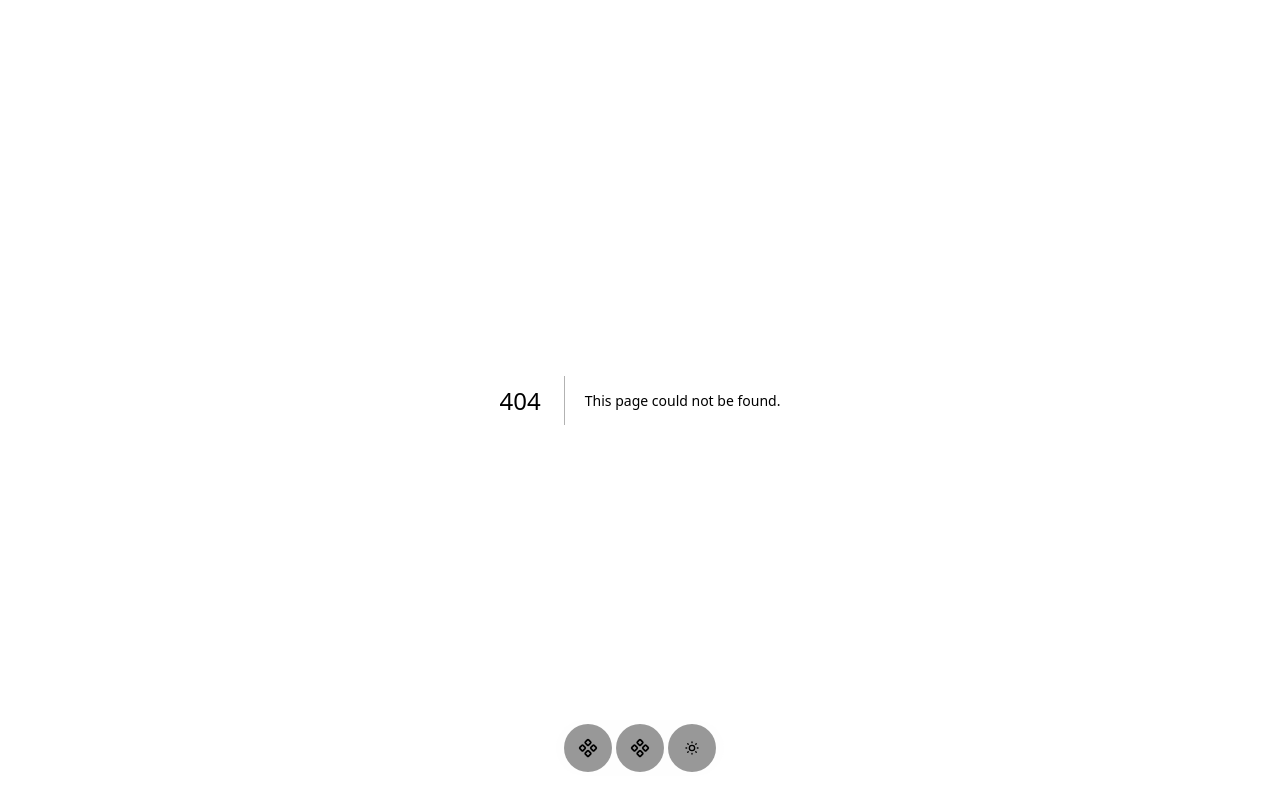
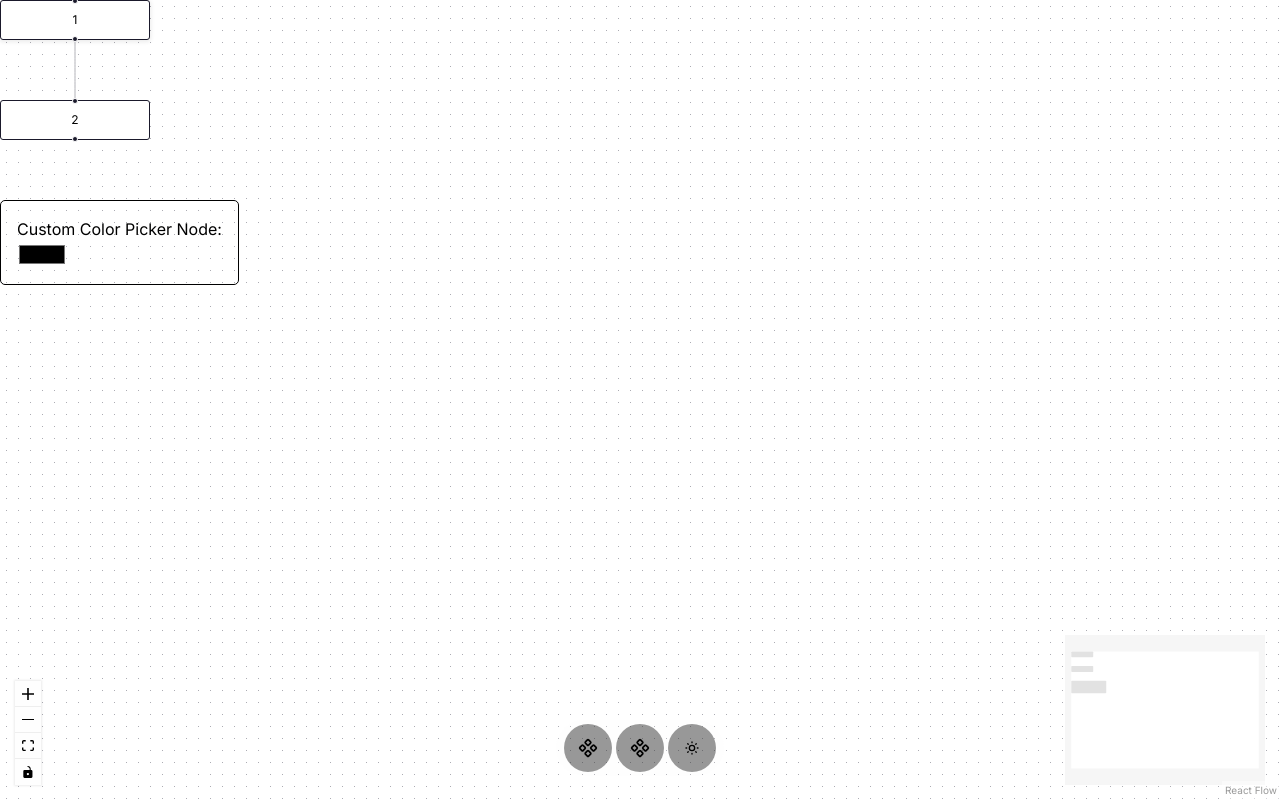
Before and after one commit to seckinyasar/react19-boilerplate, a Next.js app: page /reactflow in a window 1280 px wide. Before the commit this address had no page. Built offline with nearby package versions, Linux system fonts and the light colour scheme.

Commit message:
feat: reactflow is installed

```diff
--- a/eslint.config.mjs
+++ b/eslint.config.mjs
@@ -11,6 +11,17 @@ const compat = new FlatCompat({
 
 const eslintConfig = [
   ...compat.extends("next/core-web-vitals", "next/typescript"),
+  {
+    rules: {
+      "no-unused-vars": "warn",
+      "@typescript-eslint/no-explicit-any": "warn",
+      "@typescript-eslint/no-unused-vars": ["warn"],
+      // semi: ["error", "always"],
+      // quotes: ["error", "single"],
+      // Next.js specific flag
+      "@next/next/no-html-link-for-pages": "error",
+    },
+  },
 ];
 
 export default eslintConfig;
--- a/package.json
+++ b/package.json
@@ -13,6 +13,7 @@
     "@radix-ui/react-checkbox": "^1.1.5",
     "@radix-ui/react-slot": "^1.2.0",
     "@radix-ui/react-tabs": "^1.1.4",
+    "@xyflow/react": "^12.6.0",
     "class-variance-authority": "^0.7.1",
     "clsx": "^2.1.1",
     "lucide-react": "^0.487.0",
--- a/src/app/elements/page.tsx
+++ b/src/app/elements/page.tsx
@@ -1,5 +1,4 @@
 "use client";
-import ThemeSwitcher from "@/components/themeSwitcher";
 import {
   Accordion,
   Breadcrumb,
--- a/src/app/forms/page.tsx
+++ b/src/app/forms/page.tsx
@@ -28,18 +28,19 @@ export default function Page() {
   return (
     <div className="flex w-full min-h-screen justify-center bg-background text-foreground pb-20">
       <div className="flex justify-center w-[600px] h-fit mt-40">
-        <Tabs.Tabs defaultValue="login" className="w-[400px] items-center  ">
+        <Tabs.Tabs defaultValue="login" className="w-[400px] items-center">
           <Tabs.TabsList>
             <Tabs.TabsTrigger value="login">Login</Tabs.TabsTrigger>
             <Tabs.TabsTrigger value="register">Register</Tabs.TabsTrigger>
           </Tabs.TabsList>
+          {/* //* LOGIN */}
           <Tabs.TabsContent
             value="login"
-            className="border border-border rounded-lg">
+            className="border border-border rounded-lg p-8">
             <form
               onSubmit={(e) => onSubmitHandler(e)}
-              className="flex flex-col w-full h-fit p-8 gap-y-2">
-              <h3 className="text-base font-semibold">Login to your Account</h3>
+              className="flex flex-col w-full h-fit gap-y-2">
+              <h3 className="text-base font-semibold">Login to your account</h3>
               <p className="text-md font-light opacity-85 pb-8">
                 Welcome, nice to see you here again.{" "}
               </p>
@@ -49,10 +50,28 @@ export default function Page() {
                 <Input placeholder="Password" type="password" name="password" />
                 {error && <span>{error.password}</span>}
               </div>
-              <Button type="submit">Login</Button>
+              <Button type="submit">Log in</Button>
             </form>
           </Tabs.TabsContent>
-          <Tabs.TabsContent value="register"></Tabs.TabsContent>
+          {/* //* REGISTER */}
+          <Tabs.TabsContent
+            value="register"
+            className="border border-border rounded-lg p-8">
+            <form className="flex flex-col w-full h-fit gap-y-2">
+              <h3 className="text-base font-semibold">Create your account</h3>
+              <p className="text-md font-light opacity-85 pb-8">
+                Get started by registering today.{" "}
+              </p>
+              <div className="flex flex-col gap-y-4 pb-6">
+                <Input placeholder="Name" name="email" />
+                <Input placeholder="Surname" name="email" />
+                <Input placeholder="Email Address" name="email" />
+                <Input placeholder="Password" type="password" name="password" />
+
+                <Button>Register</Button>
+              </div>
+            </form>
+          </Tabs.TabsContent>
         </Tabs.Tabs>
       </div>
     </div>
--- a/src/app/globals.css
+++ b/src/app/globals.css
@@ -110,6 +110,8 @@
   --primary-foreground: oklch(1 0 none);
   --secondary-foreground: oklch(0.44 0 none);
   --accent-foreground: oklch(1 0 0);
+  --muted-foreground: oklch(0.88 0 none);
+  /* TEXT */
   --text-muted-foreground: oklch(0.81 0 none);
 }
 
@@ -131,6 +133,9 @@
   --primary-foreground: oklch(0 0 none);
   --secondary-foreground: oklch(0.81 0 none);
   --accent-foreground: oklch(1 0 0);
+  --muted-foreground: oklch(0.75 0 none);
+  /* TEXT */
+
   --text-muted-foreground: oklch(0.88 0 none);
 }
 
--- a/src/app/page.tsx
+++ b/src/app/page.tsx
@@ -1,6 +1,5 @@
 "use client";
 
-import { Button } from "@/components/ui";
 import { buttonVariants } from "@/components/ui/button";
 import { Component, FilePenLine } from "lucide-react";
 import Link from "next/link";
--- /dev/null
+++ b/src/app/reactflow/page.tsx
@@ -0,0 +1,64 @@
+"use client";
+import {
+  addEdge,
+  Background,
+  BackgroundVariant,
+  Controls,
+  MiniMap,
+  ReactFlow,
+  useEdgesState,
+  useNodesState,
+} from "@xyflow/react";
+import "@xyflow/react/dist/style.css";
+import DefaultNode from "@/components/reactflow/nodes/DefaultNode";
+import { useCallback } from "react";
+
+const nodeTypes = {
+  selectorNode: DefaultNode,
+};
+const initialNodes = [
+  { id: "1", position: { x: 0, y: 0 }, data: { label: "1" } },
+  { id: "2", position: { x: 0, y: 100 }, data: { label: "2" } },
+  {
+    id: "3",
+    position: { x: 0, y: 200 },
+    data: { label: "Selecter Node" },
+    type: "selectorNode",
+  },
+];
+
+const initialEdges = [
+  {
+    id: "1e-2",
+    source: "1",
+    target: "2",
+  },
+];
+
+let renderTime = 0;
+
+export default function Page() {
+  const [nodes, setNodes, onNodesChange] = useNodesState(initialNodes);
+  const [edges, setEdges, onEdgesChange] = useEdgesState(initialEdges);
+
+  const onConnect = useCallback(
+    (params: any) => setEdges((eds) => addEdge(params, eds)),
+    [setEdges]
+  );
+  console.log("rendered" + ++renderTime);
+  return (
+    <div className="w-screen h-screen">
+      <ReactFlow
+        nodes={nodes}
+        nodeTypes={nodeTypes}
+        edges={edges}
+        onNodesChange={onNodesChange}
+        onEdgesChange={onEdgesChange}
+        onConnect={onConnect}>
+        <Controls />
+        <MiniMap />
+        <Background variant={BackgroundVariant.Dots} gap={12} size={1} />
+      </ReactFlow>
+    </div>
+  );
+}
--- /dev/null
+++ b/src/components/reactflow/nodes/DefaultNode.tsx
@@ -0,0 +1,37 @@
+import React, { memo } from "react";
+import { Handle, Position } from "@xyflow/react";
+
+interface DefaultNodeProps {
+  data: any;
+  isConnectable: boolean | undefined;
+}
+
+export default memo(({ data, isConnectable }: DefaultNodeProps) => {
+  return (
+    <>
+      <div className="flex flex-col border p-4 rounded-[5px]">
+        Custom Color Picker Node: <strong>{data.color}</strong>
+        <input
+          className="nodrag"
+          type="color"
+          onChange={data.onChange}
+          defaultValue={data.color}
+        />
+      </div>
+    </>
+  );
+});
+
+//   <Handle
+//     type="target"
+//     position={Position.Left}
+//     onConnect={(params) => console.log("handle onConnect", params)}
+//     isConnectable={isConnectable}
+//   />;
+
+//         <Handle
+//           type="source"
+//           position={Position.Right}
+//           id="a"
+//           isConnectable={isConnectable}
+//         />;
--- a/src/components/ui/button.tsx
+++ b/src/components/ui/button.tsx
@@ -54,7 +54,7 @@ const buttonVariants = cva(
           "bg-secondary text-secondary-foreground shadow-xs hover:bg-secondary/40",
         ghost: "hover:bg-border/20 hover:text-accent-foreground",
         link: "text-primary underline-offset-4 hover:underline",
-        onlyIcon: "bg-transparent items-center justify-center",
+        onlyIcon: "bg-transparent items-center justify-center ",
       },
       size: {
         default: "h-9 px-4 has-[>svg]:px-3 ",
--- a/src/components/ui/input.tsx
+++ b/src/components/ui/input.tsx
@@ -46,22 +46,24 @@ function Input({
     type === "password" ? (show ? "text" : "password") : type;
 
   return (
-    <div className="relative w-full">
+    <div className="relative w-full group">
       <input
         type={effectiveType}
         data-slot="input"
         placeholder={resolvedPlaceholder}
         className={cn(
           //! Base
-          "flex h-10 w-full min-w-0 rounded-md border border-input bg-transparent px-2 text-base outline-none",
+          "flex h-10 w-full min-w-0 rounded-md border border-border bg-transparent px-2 text-base outline-none  ",
           //? Placeholder
-          "placeholder:text-muted-foreground  disabled:pointer-events-none disabled:cursor-not-allowed disabled:opacity-50",
+          "placeholder:color-text-muted-foreground disabled:pointer-events-none disabled:cursor-not-allowed disabled:opacity-50",
           //? Selection => ctrl a
           "selection:bg-primary selection:text-primary-foreground transition-[color,box-shadow]",
           //? File
           "file:h-10 file:border-0 file:bg-transparent file:text-sm file:font-medium file:inline-flex file:text-foreground ",
           //? Focus
           "focus-visible:border-ring focus-visible:ring-ring/50 focus-visible:ring-[1px]",
+          //? Focus-Within
+          "group-focus-within:placeholder:text-foreground",
           //? Aria
           "aria-invalid:ring-destructive/20 dark:aria-invalid:ring-destructive/40 aria-invalid:border-destructive",
           //? Autofill
@@ -78,9 +80,9 @@ function Input({
           size="icon"
           variant="onlyIcon">
           {!show ? (
-            <Eye className="size-5" />
+            <Eye className="size-5 stroke-muted-foreground group-focus-within:stroke-foreground " />
           ) : (
-            <EyeClosed className="size-5" />
+            <EyeClosed className="size-5 stroke-muted-foreground group-focus-within:stroke-foreground" />
           )}
         </Button>
       )}
```
Also changed, not shown: 2 other files (tests, documents, lock files or other folders).
